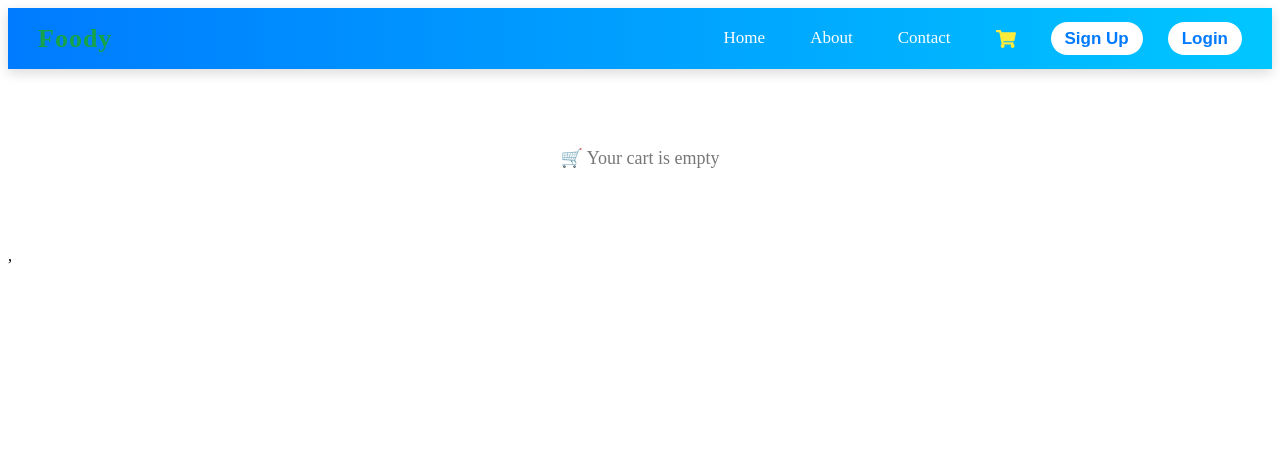
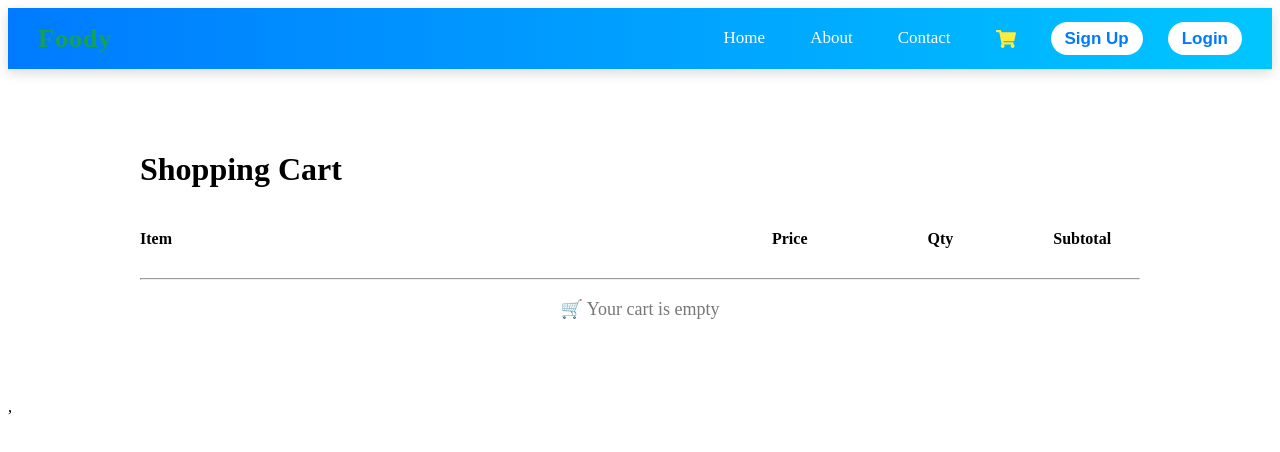
Before and after one commit to navnathc773/Foody, a React (Vite) app in the folder frontend/: page /Cart in a window 1280 px wide. Shown: the top 452 px of the page. Built offline with nearby package versions, Linux system fonts and the light colour scheme.

Commit message:
cart modified

```diff
--- a/frontend/src/Cart.jsx
+++ b/frontend/src/Cart.jsx
@@ -48,24 +48,34 @@ export const Cart = () => {
   }
   return (
     <div className="cart-container">
+      <h1>Shopping Cart</h1>
+      <div className="header">
+        <h4>Item</h4>
+        <h4 style={{position:"relative",left:"300px"}}>Price</h4>
+        <h4 style={{position:"relative",left:"120px"}}>Qty</h4>
+        <h4 style={{position:"relative",right:"80px"}}>Subtotal</h4>
+      </div>
+      <hr />
       {cartItems.length > 0 ? (
-        <div className="cart-list">
-          {cartItems.map((item) => (
-            <div className="cart-card" key={item._id}>
+      <div className="cart-list">
+        {cartItems.map((item, index) => (
+          <div key={item._id}>
+            <div className="cart-card">
               <img src={item.src} alt={item.name} />
               <div className="cart-info">
                 <h3>{item.name}</h3>
-                <p>{item.Description}</p>
-                <span className="price">₹{item.price}</span>
-                <button className="buy-btn">Buy Now</button>
               </div>
-              <button onClick={()=>handleDelete(item._id)}><MdDelete /></button>
+              <button onClick={() => handleDelete(item._id)}>
+                <MdDelete />
+              </button>
             </div>
-          ))}
-        </div>
-      ) : (
+          {index !== cartItems.length - 1 && <hr />}
+          </div>
+        ))}
+      </div>
+    ) : (
         <p className="empty">🛒 Your cart is empty</p>
-      )}
+    )}
     </div>
   );
 };
--- a/frontend/style/cart.css
+++ b/frontend/style/cart.css
@@ -19,10 +19,9 @@
 .cart-card {
   background: #fff;
   border-radius: 12px;
-  box-shadow: 0px 4px 10px rgba(0,0,0,0.1);
+  /* box-shadow: 0px 4px 10px rgba(0,0,0,0.1); */
   display: flex;
   align-items: center;
-  padding: 15px;
   gap: 15px;
   transition: transform 0.2s;
 }
@@ -83,3 +82,19 @@
   font-size: 18px;
   color: #777;
 }
+
+
+.header{
+  display: flex;
+  gap:300px;
+}
+
+.cart-info h3{
+  position: relative;
+  text-align: left;
+  vertical-align: middle !important;
+  font-weight: 600 !important;
+  font-size: 20px;
+  line-height: 28px;
+  color:#273744 !important
+}
--- /dev/null
+++ b/package.json
@@ -0,0 +1,5 @@
+{
+  "dependencies": {
+    "react-toastify": "^11.0.5"
+  }
+}
```
Also changed, not shown: 1 other file (tests, documents, lock files or other folders).
